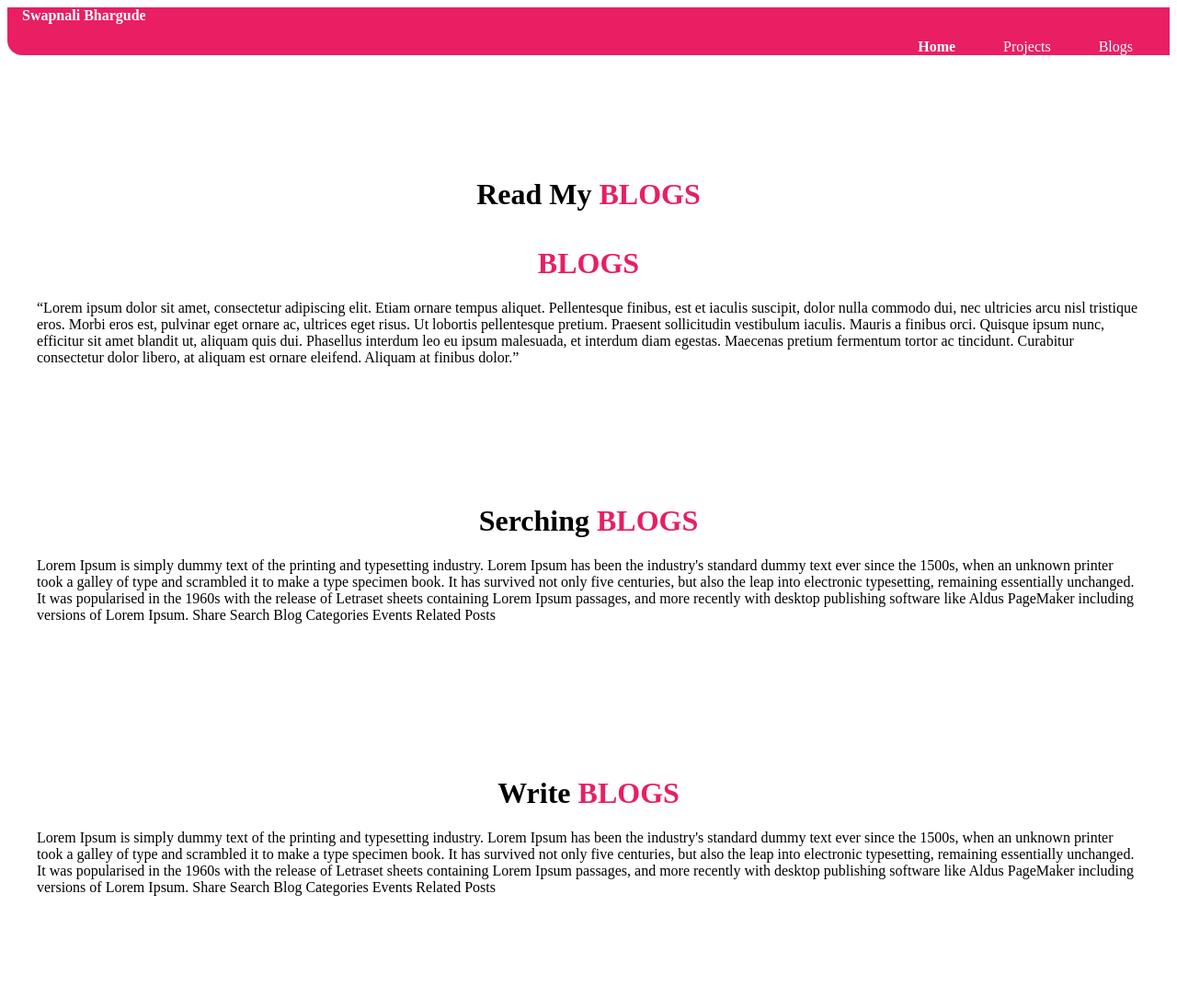
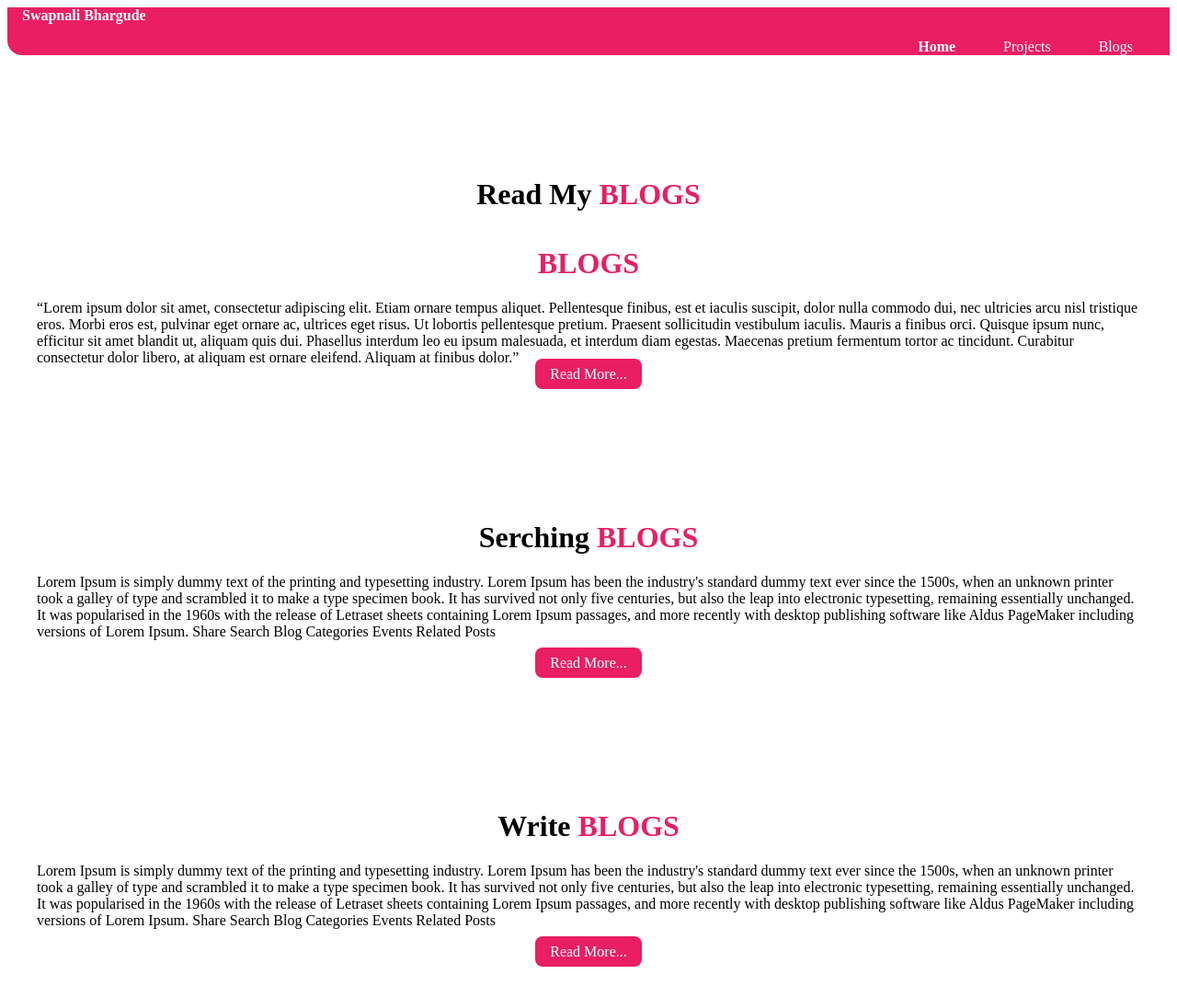
Before and after one commit to swapnaliss/Portfolio, a plain HTML site: page blogs.html in a window 1280 px wide. Shown: the whole page at 92% size. Before the commit the page ends 1030 px from the top, so only its background shows below. Drawn offline with Linux system fonts and the light colour scheme.

Commit message:
feat : links to read more

```diff
--- a/blogs.html
+++ b/blogs.html
@@ -42,6 +42,9 @@
         consectetur dolor libero, at aliquam est ornare eleifend. Aliquam at
         finibus dolor.”
       </centre>
+      <div style="text-align: center">
+          <a class="link primary-link" href="/blogs.html">Read More...</a>
+        </div>
     </header>
 
        <header class="hero">
@@ -49,6 +52,7 @@
       <h1 class="hero-heading">
         Serching <span style="color: var(--primary-color)">BLOGS</span>
       </h1>
+
       <p>
         Lorem Ipsum is simply dummy text of the printing and typesetting
         industry. Lorem Ipsum has been the industry's standard dummy text ever
@@ -60,6 +64,9 @@
         with desktop publishing software like Aldus PageMaker including versions
         of Lorem Ipsum. Share Search Blog Categories Events Related Posts
       </p>
+      <div style="text-align: center">
+          <a class="link primary-link" href="/blogs.html">Read More...</a>
+        </div>
     </header>
 
     <header class="hero">
@@ -78,6 +85,9 @@
         with desktop publishing software like Aldus PageMaker including versions
         of Lorem Ipsum. Share Search Blog Categories Events Related Posts
       </p>
+      <div style="text-align: center">
+          <a class="link primary-link" href="/blogs.html">Read More...</a>
+        </div>
     </header>
 </body>
 </html>
```
